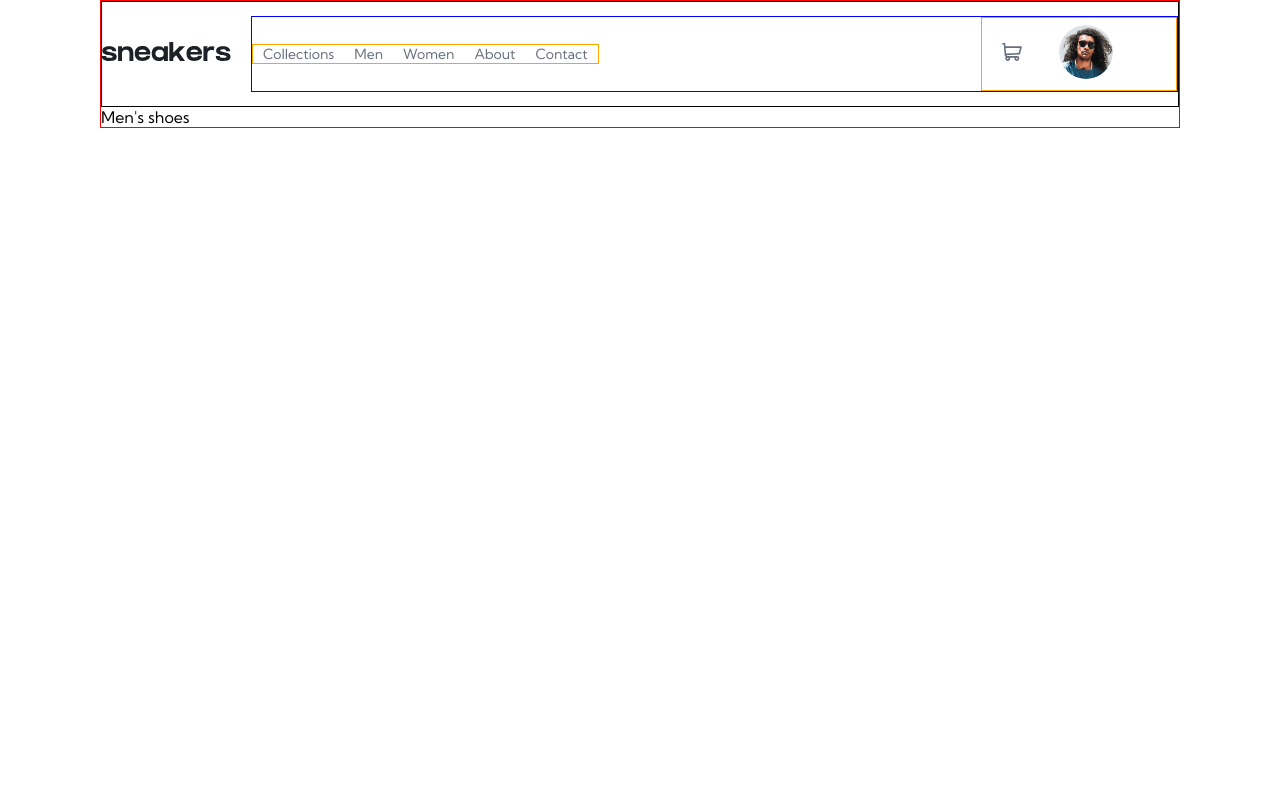
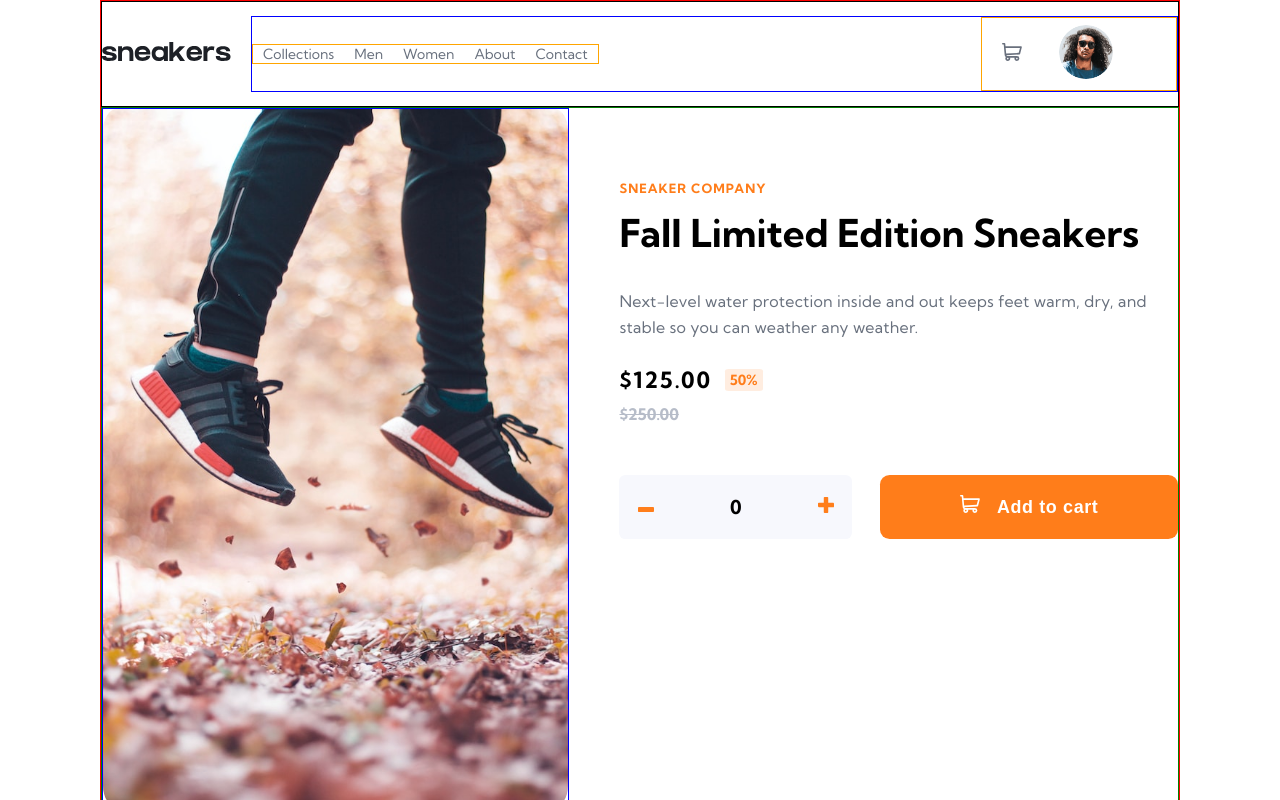
Before and after one commit to annaduong17/e-commerce, a React (Create React App) app: page /men in a window 1280 px wide. Shown: the top 800 px of the page. Built offline with nearby package versions, Linux system fonts and the light colour scheme.

Commit message:
render men's shoes in Men component

```diff
--- a/src/components/Men.js
+++ b/src/components/Men.js
@@ -1,6 +1,27 @@
+import Data from '../data/data.json';
+import Product from './Product';
+
 function Men() {
+  const menShoes = Data.filter(item => {
+    return item.gender === 'men';
+  })
+
+  const renderedItems = menShoes.map(item => {
+    return(
+      <Product
+        key={item.id}
+        imgUrl={`/images/products/${item.imageFile}`}
+        name={item.name}
+        description={item.description}
+        price={item.price}
+        discount={50}
+      />
+    )
+  })
+
+  console.log(renderedItems);
   return(
-    <div>Men's shoes</div>
+    <div>{renderedItems}</div>
   )
 }
 
```
